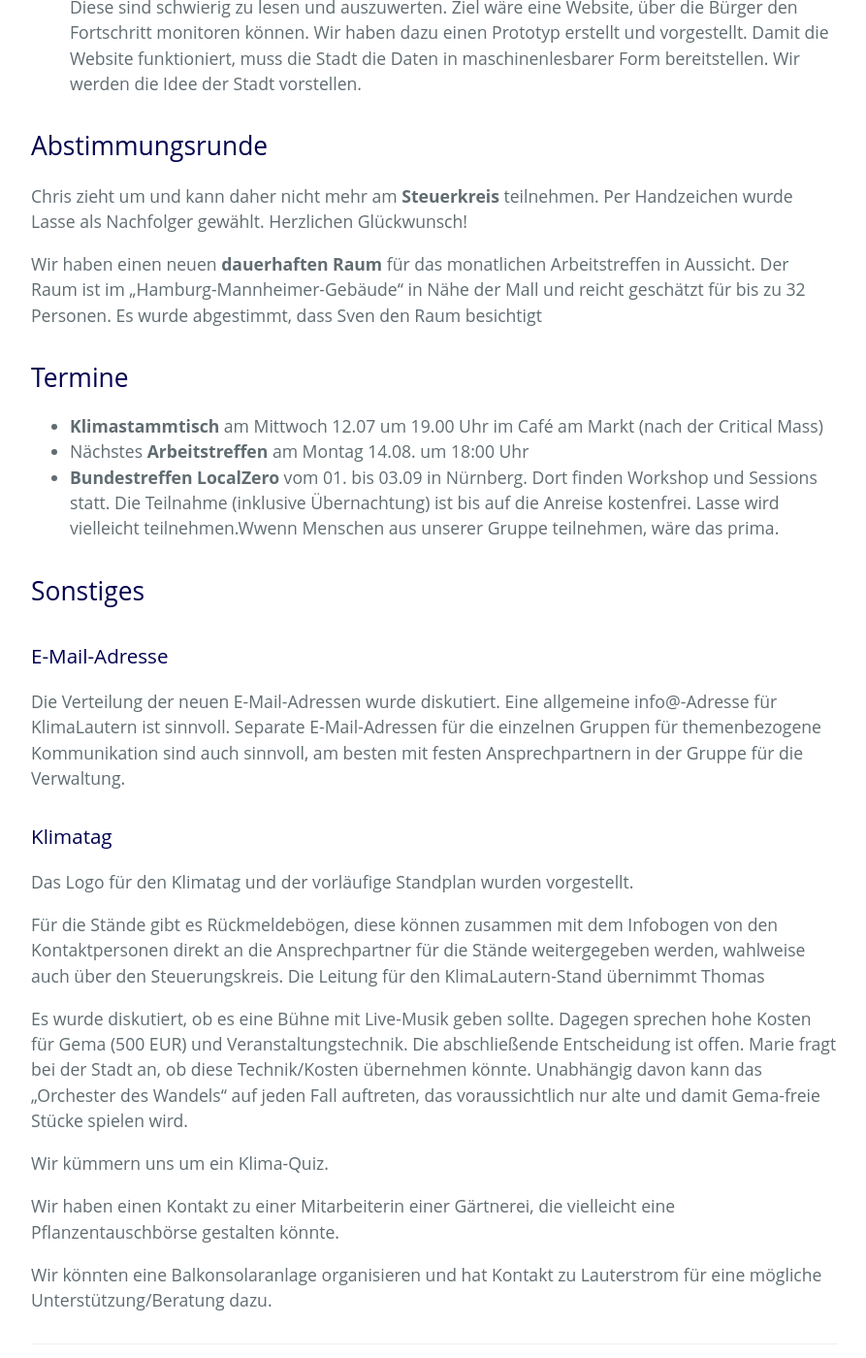
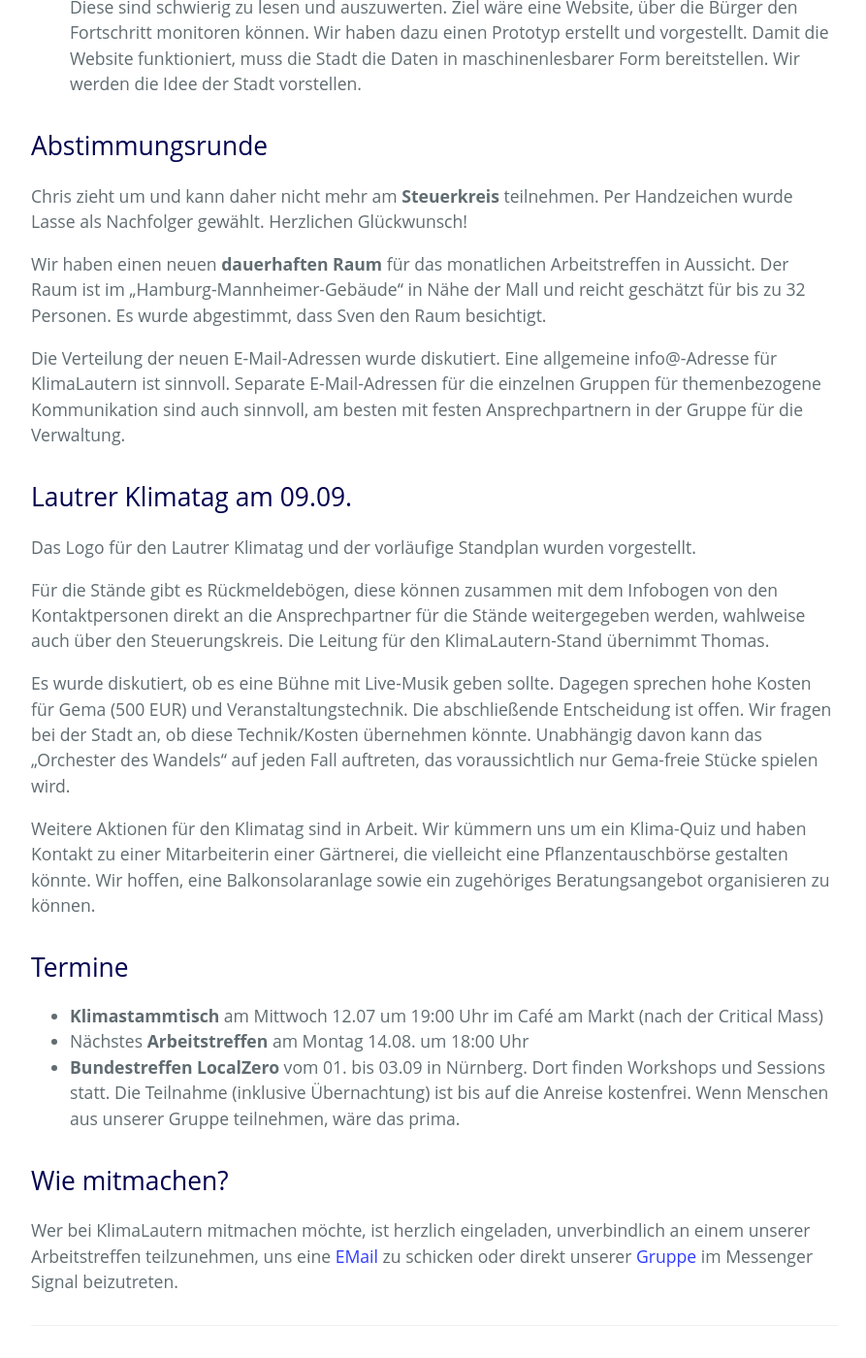
Before and after one commit to klimalautern/klimalautern.github.io, a Jekyll site: the page built from _posts/2023-07-10-siebtes-arbeitstreffen.md, in a window 1280 px wide and 1400 px high, scrolled down 2116 px. Shown: the whole window at 97% size, without its empty margins (192-1085 px from the left). Built offline with Jekyll 4.4.1, drawn with Linux system fonts in a browser that asks for light colours; some of the changed text lies outside the part shown.

Commit message:
Bericht "Siebtes Arbeitstreffen" überarbeitet

```diff
--- a/_posts/2023-07-10-siebtes-arbeitstreffen.md
+++ b/_posts/2023-07-10-siebtes-arbeitstreffen.md
@@ -43,10 +43,10 @@ Folgetreffen sollen 2-3 Mal im Jahr stattfinden.
 Die Gruppe hat drei Ziele definiert, die weiterverfolgt werden sollen:
 
 1. **Vergleich** der Klimamaßnahmen von Kaiserslautern mit Maßnahmen von
-   drei anderen Städten
+   drei anderen Städten.
 2. **Evaluation von Maßnahmen** bzw. Programmen für die finanzielle
-Förderung von Klimaprojekten, z.B. KIPKI, nationale
-Klimaschutz-Initiative
+Förderung von Klimaprojekten, z. B. KIPKI, nationale
+Klimaschutz-Initiative.
 3. **Monitoring:** Der Stand der Klimamaßnahmen der Stadt wird aktuell
    in PDFs dokumentiert. Diese sind schwierig zu lesen und
    auszuwerten. Ziel wäre eine Website, über die Bürger den
@@ -55,7 +55,7 @@ Klimaschutz-Initiative
    Stadt die Daten in maschinenlesbarer Form bereitstellen. Wir werden
    die Idee der Stadt vorstellen.
 
-# Abstimmungsrunde
+## Abstimmungsrunde
 
 Chris zieht um und kann daher nicht mehr am **Steuerkreis**
 teilnehmen. Per Handzeichen wurde Lasse als Nachfolger
@@ -64,21 +64,7 @@ gewählt. Herzlichen Glückwunsch!
 Wir haben einen neuen **dauerhaften Raum** für das monatlichen
 Arbeitstreffen in Aussicht. Der Raum ist im
 „Hamburg-Mannheimer-Gebäude“ in Nähe der Mall und reicht geschätzt für
-bis zu 32 Personen. Es wurde abgestimmt, dass Sven den Raum besichtigt
-
-# Termine
-
-* **Klimastammtisch** am Mittwoch 12.07 um 19.00 Uhr im Café am Markt (nach der Critical Mass)
-* Nächstes **Arbeitstreffen** am Montag 14.08. um 18:00 Uhr
-* **Bundestreffen LocalZero** vom 01. bis 03.09 in Nürnberg. Dort
-  finden Workshop und Sessions statt. Die Teilnahme (inklusive
-  Übernachtung) ist bis auf die Anreise kostenfrei. Lasse wird
-  vielleicht teilnehmen.Wwenn Menschen aus unserer Gruppe teilnehmen,
-  wäre das prima.
-
-# Sonstiges
-
-###	E-Mail-Adresse
+bis zu 32 Personen. Es wurde abgestimmt, dass Sven den Raum besichtigt.
 
 Die Verteilung der neuen E-Mail-Adressen wurde diskutiert. Eine
 allgemeine info@-Adresse für KlimaLautern ist sinnvoll. Separate
@@ -87,28 +73,42 @@ Kommunikation sind auch sinnvoll, am besten mit festen
 Ansprechpartnern in der Gruppe für die Verwaltung.
 
 
-###	Klimatag
+## Lautrer Klimatag am 09.09.
 
-Das Logo für den Klimatag und der vorläufige Standplan wurden
+Das Logo für den Lautrer Klimatag und der vorläufige Standplan wurden
 vorgestellt.
 
 Für die Stände gibt es Rückmeldebögen, diese können zusammen mit dem
 Infobogen von den Kontaktpersonen direkt an die Ansprechpartner
 für die Stände weitergegeben werden, wahlweise auch über den
-Steuerungskreis. Die Leitung für den KlimaLautern-Stand übernimmt Thomas
+Steuerungskreis. Die Leitung für den KlimaLautern-Stand übernimmt Thomas.
 
 Es wurde diskutiert, ob es eine Bühne mit Live-Musik geben
 sollte. Dagegen sprechen hohe Kosten für Gema (500 EUR) und
-Veranstaltungstechnik. Die abschließende Entscheidung ist offen. Marie
-fragt bei der Stadt an, ob diese Technik/Kosten übernehmen
+Veranstaltungstechnik. Die abschließende Entscheidung ist offen.
+Wir fragen bei der Stadt an, ob diese Technik/Kosten übernehmen
 könnte. Unabhängig davon kann das „Orchester des Wandels“ auf jeden
-Fall auftreten, das voraussichtlich nur alte und damit Gema-freie
+Fall auftreten, das voraussichtlich nur Gema-freie
 Stücke spielen wird.
 
-Wir kümmern uns um ein Klima-Quiz.
+Weitere Aktionen für den Klimatag sind in Arbeit. Wir kümmern uns um ein Klima-Quiz
+und haben Kontakt zu einer Mitarbeiterin einer Gärtnerei, die
+vielleicht eine Pflanzentauschbörse gestalten könnte.
+Wir hoffen, eine Balkonsolaranlage sowie ein zugehöriges Beratungsangebot organisieren zu können.
 
-Wir haben einen Kontakt zu einer Mitarbeiterin einer Gärtnerei, die
-vielleicht eine Pflanzentauschbörse gestalten könnte.
+## Termine
 
-Wir könnten eine Balkonsolaranlage organisieren und hat Kontakt
-zu Lauterstrom für eine mögliche Unterstützung/Beratung dazu.
+* **Klimastammtisch** am Mittwoch 12.07 um 19:00 Uhr im Café am Markt (nach der Critical Mass)
+* Nächstes **Arbeitstreffen** am Montag 14.08. um 18:00 Uhr
+* **Bundestreffen LocalZero** vom 01. bis 03.09 in Nürnberg. Dort
+  finden Workshops und Sessions statt. Die Teilnahme (inklusive
+  Übernachtung) ist bis auf die Anreise kostenfrei. Wenn Menschen aus unserer Gruppe teilnehmen,
+  wäre das prima.
+
+## Wie mitmachen?
+
+Wer bei KlimaLautern mitmachen möchte, ist herzlich eingeladen,
+unverbindlich an einem unserer Arbeitstreffen teilzunehmen, uns eine
+[EMail](mailto:info@klimalautern.de) zu schicken oder direkt unserer
+[Gruppe](https://signal.group/#CjQKIB8L8C3-DrBZoSV1Sz8-mn2hebfwos8lYPOQL-q8sTufEhCPhYJdtDTiwMp8-YFOp8Ko)
+im Messenger Signal beizutreten.
```
Also changed, not shown: other parts of _posts/2023-07-10-siebtes-arbeitstreffen.md (+5 -5 lines).
